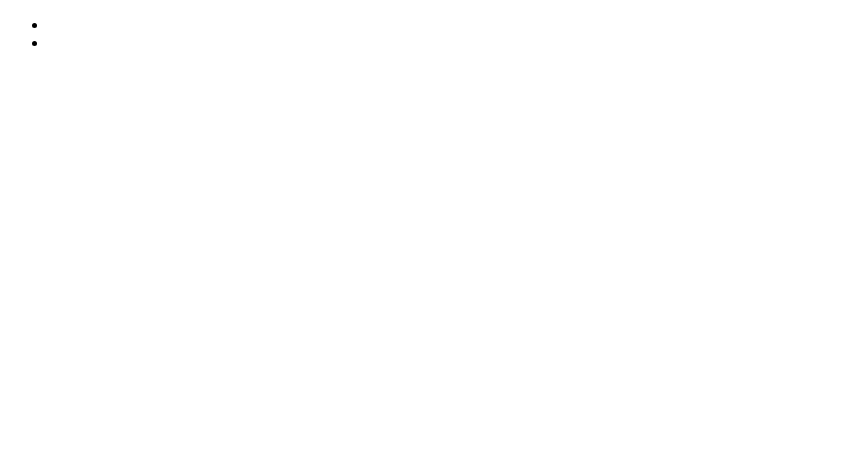
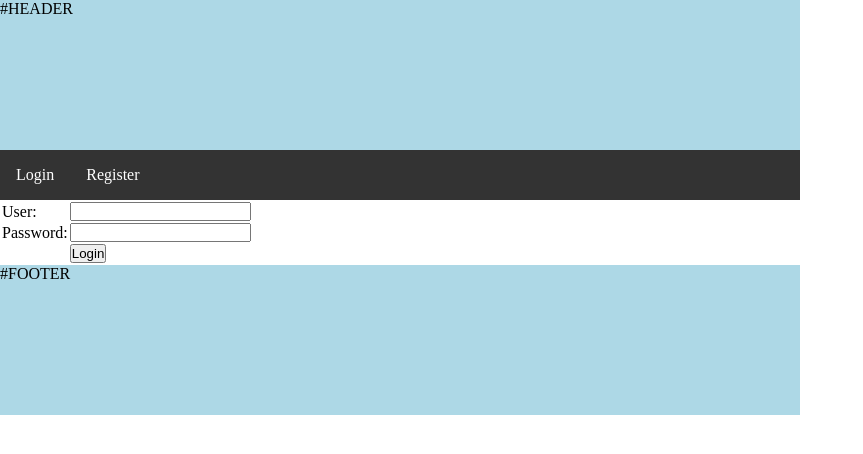
Before and after one commit to Andinho83/eGovernment, a PHP site: page /index.php?content=login in a window 1280 px wide. Before the commit the part shown is almost empty. Shown: the top 454 px of the page, without its empty margins (0-863 px from the left). Run offline with PHP 8.4, Linux system fonts and the light colour scheme; some libraries are stand-ins or nearby versions.

Commit message:
Whitelist included

```diff
--- /dev/null
+++ b/ContentManager.php
@@ -0,0 +1,19 @@
+<?php
+
+$whitelist = array('login' => 1, 'register' => 2);
+
+if(count($_REQUEST) > 0) {
+	$key = $_REQUEST['content'];
+
+	if(array_key_exists($key, $whitelist)) {
+		include_once("inc/$key.php");
+	}
+	else {
+		include_once("index.php");
+	}
+}
+else {
+	include_once("index.php");
+}
+
+?>
--- /dev/null
+++ b/css/template.css
@@ -0,0 +1,52 @@
+* {
+	margin: 0;
+	padding: 0;
+}
+
+main {
+	width: 800px;
+	margin: auto 0;
+}
+
+header {
+	width: 100%;
+	height: 150px;
+	background-color: lightblue;
+}
+
+footer {
+	width: 100%;
+	height: 150px;
+	background-color: lightblue;
+}
+
+nav {
+	width: 100%;
+	background-color: coral;
+}
+
+article {
+	width: 100%;
+}
+
+ul {
+    list-style-type: none;
+    overflow: hidden;
+    background-color: #333333;
+}
+
+li {
+    float: left;
+}
+
+li a {
+    display: block;
+    color: white;
+    text-align: center;
+    padding: 16px;
+    text-decoration: none;
+}
+
+li a:hover {
+    background-color: #111111;
+}
--- a/inc/login.php
+++ b/inc/login.php
@@ -39,5 +39,3 @@ if(isset($_POST['submit'])) {
 		</tr>
 	</table>
 </form>
-
-<p><a href="register.php">Registration</a></p>
--- a/inc/register.php
+++ b/inc/register.php
@@ -39,5 +39,3 @@ if(isset($_POST['submit'])) {
 		</tr>
 	</table>
 </form>
-
-<p><a href="index.php">Login</a></p>
--- a/index.php
+++ b/index.php
@@ -1,18 +1,25 @@
-<!DOCTYPE html>
+ <!DOCTYPE html>
 <html lang="de">
 <head>
 	<meta charset="utf-8">
 	<meta name="viewport" content="width=device-width, initial-scale=1.0">
-	<link rel="stylesheet" type="text/css" media="screen" href="style.css">
+	<link rel="stylesheet" type="text/css" media="screen" href="css/template.css">
 	<script src="https://ajax.googleapis.com/ajax/libs/angularjs/1.7.2/angular.min.js"></script>
 	<title>eGovernment</title>
 </head>
 <body>
 
-<ul>
-	<li><a href="index.php?content=login"></a></li>
-	<li><a href="index.php?content=registration"></a></li>
-</ul>
+<main>
+	<header>#HEADER</header>
+	<nav>
+		<ul>
+			<li><a href="index.php?content=login">Login</a></li>
+			<li><a href="index.php?content=register">Register</a></li>
+		</ul>
+	</nav>
+	<article><?php include_once('ContentManager.php'); ?></article>
+	<footer>#FOOTER</footer>
+</main>
 
 </body>
 </html>
```
Also changed, not shown: style.css (deleted).
